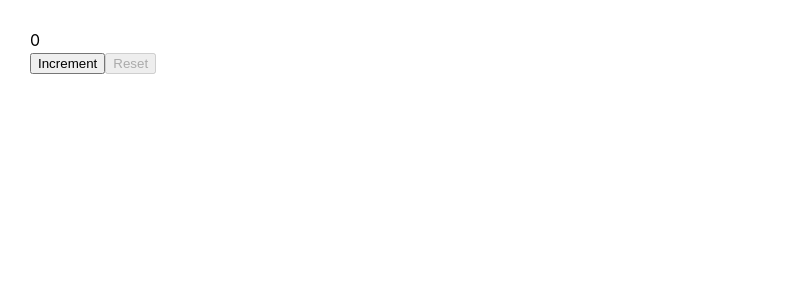
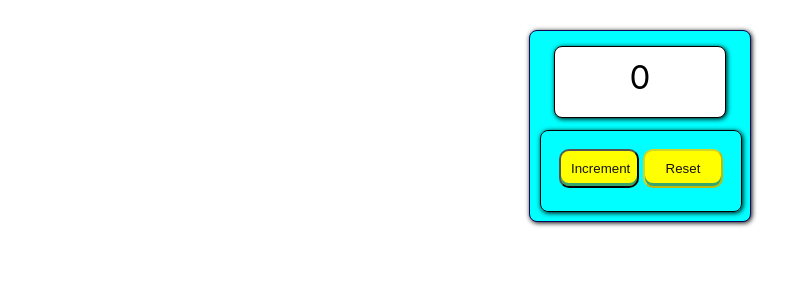
Before and after one commit to Tsyriulnikov/counter, a React (Create React App) app: page / in a window 1280 px wide. Shown: the top 300 px of the page, without its empty margins (0-789 px from the left). Built offline with nearby package versions, Linux system fonts and the light colour scheme.

Commit message:
refact 27_03_22

```diff
--- a/src/App.module.css
+++ b/src/App.module.css
@@ -1,11 +1,53 @@
-.App {
-  display: grid;
-  grid-template-rows: 1fr 1fr;
-  grid-template-columns: 1fr ;
-  padding: 30px;
+/*.App {*/
+/*  display: grid;*/
+/*  grid-template-rows: 1fr 1fr;*/
+/*  grid-template-columns: 1fr ;*/
+/*  padding: 30px;*/
 
+/*}*/
+
+/*.App > div {*/
+/*  margin-right: 50px;*/
+/*}*/
+.mainContainer {
+    border: 1px solid #0d045a;
+    box-shadow: 1px 1px 5px #000;
+    height: 170px;
+    width: 200px;
+    margin: 30px auto;
+    padding: 10px;
+    border-radius: 8px;
+    background: aqua;
+}
+.mainContainerStop {
+    border: 1px solid #0d045a;
+    box-shadow: 1px 1px 5px #000;
+    height: 170px;
+    width: 200px;
+    margin: 30px auto;
+    padding: 10px;
+    border-radius: 8px;
+    background: palevioletred;
 }
 
-.App > div {
-  margin-right: 50px;
+
+.showContainer {
+    border: 1px solid black;
+    box-shadow: 1px 1px 5px #000;
+    height: 50px;
+    width: 150px;
+    margin: 5px auto;
+    padding: 10px;
+    border-radius: 8px;
+    background: white;
 }
+.buttonContainer{
+    border: 1px solid black;
+    box-shadow: 1px 1px 5px #000;
+    height: 50px;
+    width: 170px;
+    margin: 12px auto;
+    padding: 15px;
+    text-align: center;
+    border-radius: 8px;
+}
--- a/src/App.tsx
+++ b/src/App.tsx
@@ -6,8 +6,11 @@ import Button from "./Button";
 const App: React.FC = () => {
     const [count, setCount] = useState<number>(0)
 
-       const incCount = () => {
-        setCount(count+1)
+    const [startCount, stopCount] = [0, 5]
+
+    const incCount = () => {
+        if (count < stopCount)
+        setCount(count + 1)
     }
 
     const resetCount = () => {
@@ -16,11 +19,13 @@ const App: React.FC = () => {
 
     return (
 
-        <div className={s.App}>
-            <Show count={count}/>
-            <div>
-                <Button name={"Increment"} callBackClick={incCount} isDisabled={count===5}/>
-                <Button name={"Reset"} callBackClick={resetCount} isDisabled={count===0}/>
+        <div className={count===stopCount ? s.mainContainerStop : s.mainContainer}>
+            <div className={s.showContainer}>
+                <Show count={count}/>
+            </div>
+            <div className={s.buttonContainer}>
+                <Button name={"Increment"} callBackClick={incCount} isDisabled={count === stopCount}/>
+                <Button name={"Reset"} callBackClick={resetCount} isDisabled={count === startCount}/>
             </div>
         </div>
     );
--- a/src/Button.module.css
+++ b/src/Button.module.css
@@ -0,0 +1,22 @@
+.button {
+    font-weight: 500;
+    color: #141212;
+    text-decoration: none;
+    /*padding: .8em 1em calc(.8em + 3px);*/
+    border-radius: 10px;
+    background: yellow;
+    box-shadow: 0 -3px rgb(53, 167, 110) inset;
+    transition: 0.2s;
+    margin: 2px;
+    padding: 10px;
+    width: 80px;
+}
+
+.button:hover {
+    background: rgb(53, 167, 110);
+}
+
+.button:active {
+    background: rgb(33, 147, 90);
+    box-shadow: 0 3px rgb(33, 147, 90) inset;
+}
--- a/src/Button.tsx
+++ b/src/Button.tsx
@@ -1,5 +1,5 @@
 import React from "react";
-
+import s from "./Button.module.css"
 type ButtonPropsType = {
     callBackClick:() => void
     isDisabled:boolean
@@ -11,7 +11,7 @@ const Button:React.FC<ButtonPropsType>=({callBackClick, isDisabled,name})=>{
         callBackClick()
     }
     return(
-        <button
+        <button className={s.button}
             disabled={isDisabled}
             onClick={onClicIncHendler}>
             {name}
--- a/src/Show.module.css
+++ b/src/Show.module.css
@@ -1,3 +1,7 @@
 .red {
     color: red;
 }
+div {
+    text-align: center;
+    font-size: larger;
+}
```
